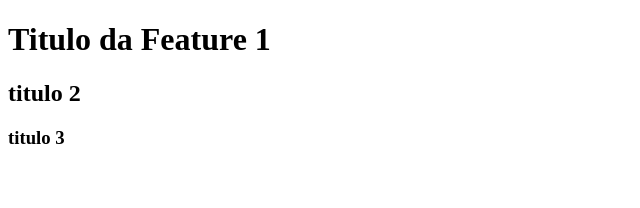
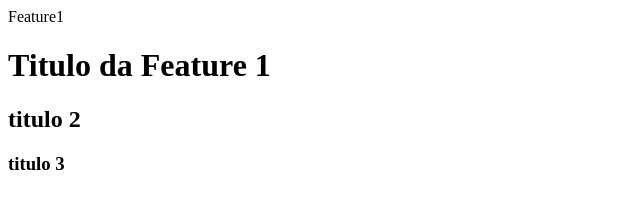
Before and after one commit to gutoamorim/teste, a plain HTML site: page index.html in a window 1280 px wide. Shown: the whole page, without its empty margins (0-640 px from the left). Drawn offline with Linux system fonts and the light colour scheme.

Commit message:
div da feature 1

```diff
--- a/index.html
+++ b/index.html
@@ -9,6 +9,7 @@
 </head>
 
 <body>
+  <div>Feature1</div>
   <h1>Titulo da Feature 1</h1>
   <h2>titulo 2</h2>
   <h3>titulo 3</h3>
```
